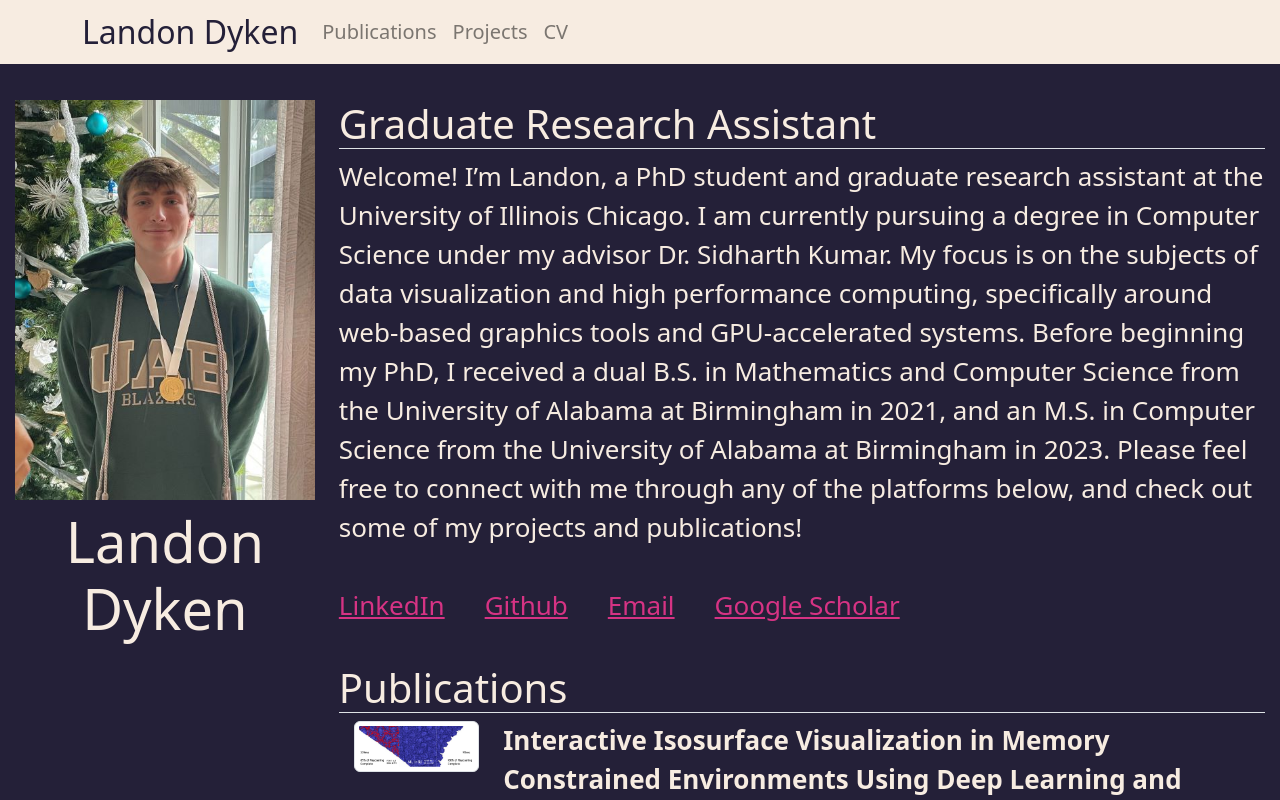
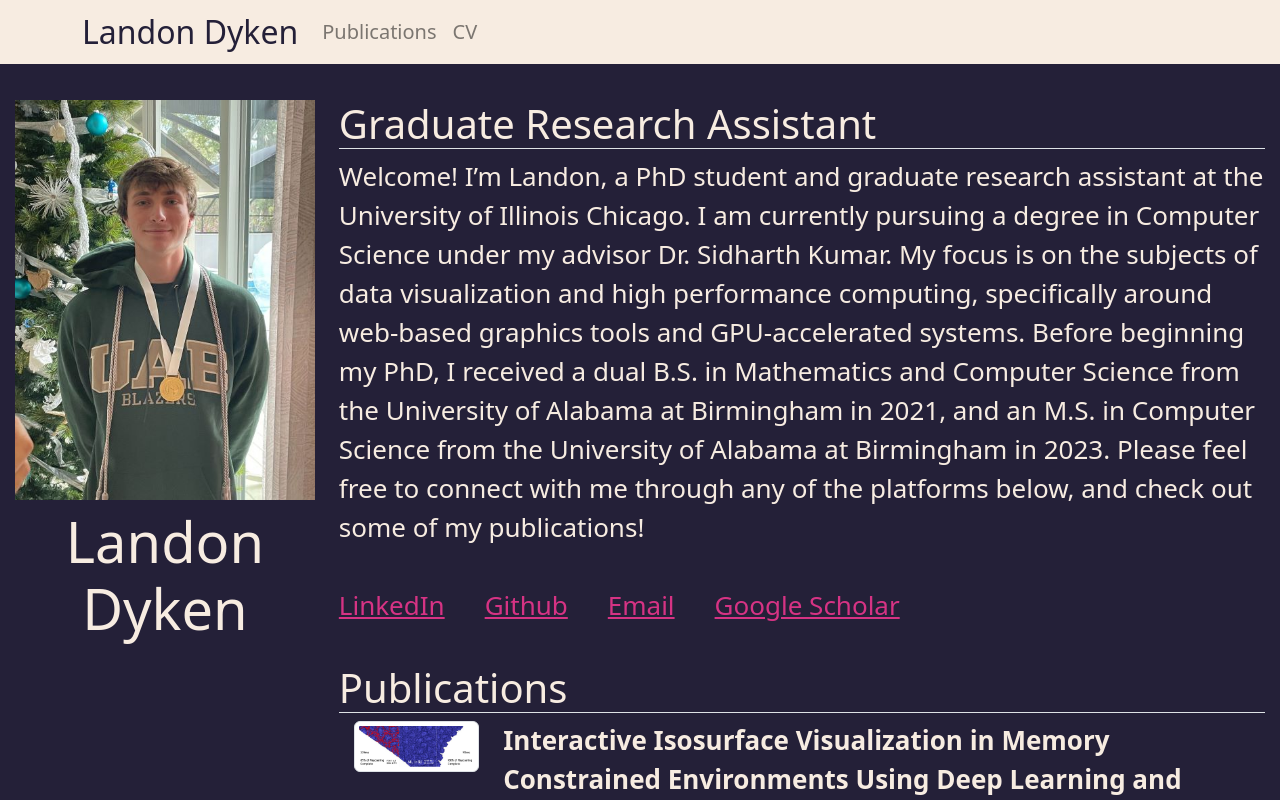
Before and after one commit to ldyken53/site, a React (Create React App) app: page /#/ in a window 1280 px wide. Shown: the top 800 px of the page. Built offline with nearby package versions, Linux system fonts and the light colour scheme.

Commit message:
Hide projects tab while empty

```diff
--- a/src/App.tsx
+++ b/src/App.tsx
@@ -25,7 +25,7 @@ function App() {
                 <Navbar.Brand style={{fontSize: '2rem'}} className="color" href="/">Landon Dyken</Navbar.Brand>
                 <Nav className="me-auto">
                     <Link className="nav-link" style={{fontSize: '1.25rem'}} to="/publications">Publications</Link>
-                    <Link className="nav-link" style={{fontSize: '1.25rem'}} to="/projects">Projects</Link>
+                    {/* <Link className="nav-link" style={{fontSize: '1.25rem'}} to="/projects">Projects</Link> */}
                     <Nav.Link style={{fontSize: '1.25rem'}} href="https://drive.google.com/file/d/1Jrk69NGqaLh3WmHiGV2YlE-Cmr0Tlptc/view?usp=sharing">CV</Nav.Link>
                 </Nav>
             </Container>
--- a/src/pages/Home.tsx
+++ b/src/pages/Home.tsx
@@ -11,7 +11,7 @@ const Home: React.FC = () => {
             </div>
             <div style={{display: 'flex', flexDirection: 'column'}}>
                 <h2 className='display-6 border-bottom'>Graduate Research Assistant</h2>
-                <div>Welcome! I’m Landon, a PhD student and graduate research assistant at the University of Illinois Chicago. I am currently pursuing a degree in Computer Science under my advisor Dr. Sidharth Kumar. My focus is on the subjects of data visualization and high performance computing, specifically around web-based graphics tools and GPU-accelerated systems. Before beginning my PhD, I received a dual B.S. in Mathematics and Computer Science from the University of Alabama at Birmingham in 2021, and an M.S. in Computer Science from the University of Alabama at Birmingham in 2023. Please feel free to connect with me through any of the platforms below, and check out some of my projects and publications!</div>
+                <div>Welcome! I’m Landon, a PhD student and graduate research assistant at the University of Illinois Chicago. I am currently pursuing a degree in Computer Science under my advisor Dr. Sidharth Kumar. My focus is on the subjects of data visualization and high performance computing, specifically around web-based graphics tools and GPU-accelerated systems. Before beginning my PhD, I received a dual B.S. in Mathematics and Computer Science from the University of Alabama at Birmingham in 2021, and an M.S. in Computer Science from the University of Alabama at Birmingham in 2023. Please feel free to connect with me through any of the platforms below, and check out some of my publications!</div>
                 <br />
                 <div style={{display: 'flex', flexDirection: 'row'}}>
                     <a className="color2" href="https://www.linkedin.com/in/landon-dyken-a7b086222/">LinkedIn</a>
```
